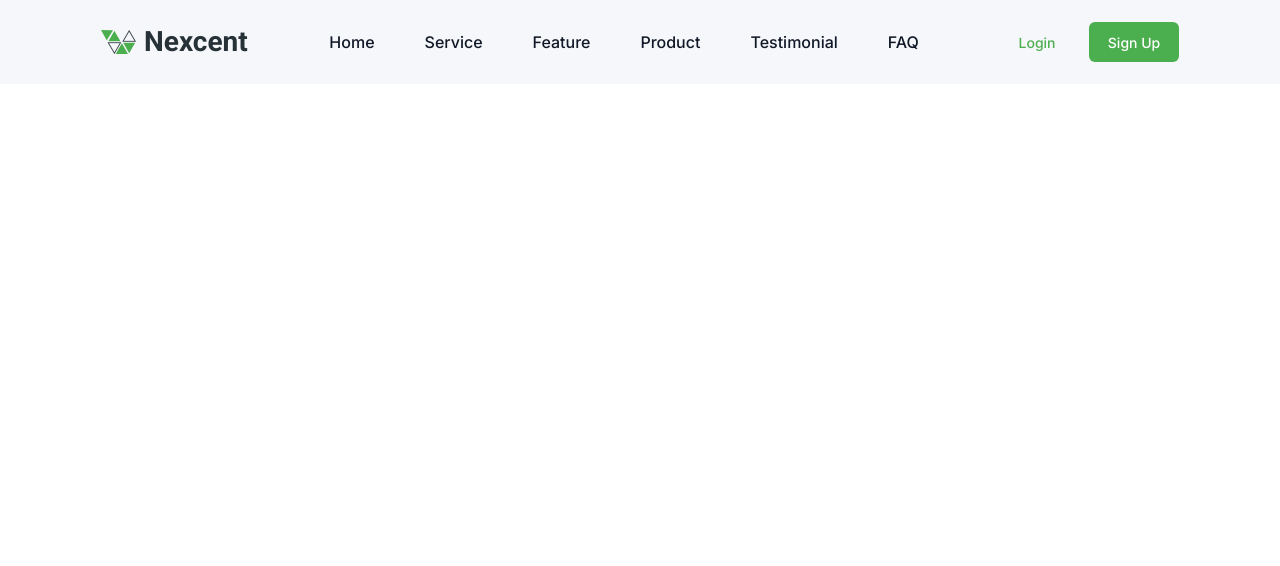
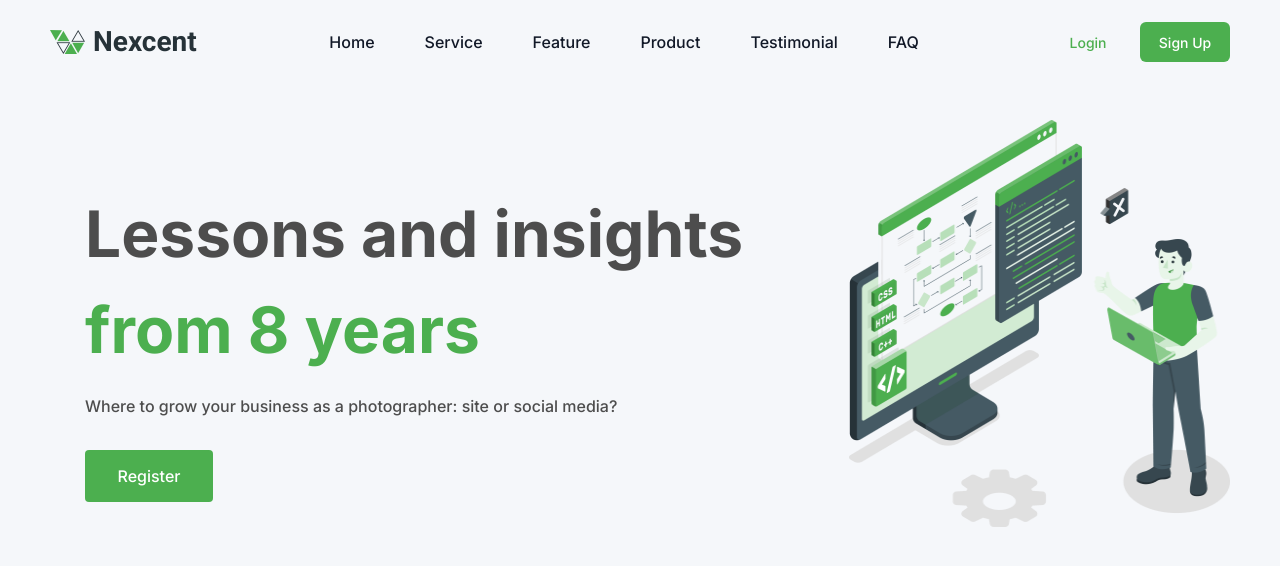
Before and after one commit to teksaglobalindonesia/next-wihope-2026, a Next.js app: page / in a window 1280 px wide. Shown: the top 566 px of the page. Built offline with nearby package versions, Linux system fonts and the light colour scheme.

Commit message:
1. Menambahkan file "hero.tsx" pada folder components/custom untuk mendesign hero section.
2. Menambahkan file gambar illustration pada folder public.

3. Mengimport dan menampilkan hero section pada file page.tsx

4. sedikit mengubah hover pada button.

```diff
--- a/app/page.tsx
+++ b/app/page.tsx
@@ -1,5 +1,11 @@
-import Header from "../components/custom/header";
+import Header from '../components/custom/header';
+import Hero from '@/components/custom/hero';
 
 export default function Page() {
-  return <Header />;
+  return (
+    <>
+      <Header />;
+      <Hero />
+    </>
+  );
 }
--- a/components/Function/button.tsx
+++ b/components/Function/button.tsx
@@ -21,6 +21,7 @@ export default function Button({
       text-white
       font-medium
       font-inter
+      hover:bg-shade-shade_2
     `,
 
     Secondary: `
@@ -34,7 +35,7 @@ export default function Button({
 
     Tertiary: `
       text-brand-primary
-      hover:bg-neutral-silver
+      hover:bg-white
       font-medium
       font-inter
     `
--- a/components/custom/header.tsx
+++ b/components/custom/header.tsx
@@ -26,7 +26,7 @@ export default function Header() {
   };
 
   return (
-    <div className="fixed left-0 right-0 top-0 z-50 flex h-[84px] w-full items-center justify-between bg-neutral-silver px-[101px]">
+    <div className="fixed left-0 right-0 top-0 z-50 flex h-[84px] w-full items-center justify-between bg-neutral-silver px-[50px]">
       <div className="flex items-center gap-[8px]">
         <img src="/Icon.png" alt="Logo" className="h-[24px] w-[35px]" />
         <p className="text-[28px] font-semibold text-brand-secondary">
--- /dev/null
+++ b/components/custom/hero.tsx
@@ -0,0 +1,46 @@
+"use client";
+import { useState } from 'react';
+
+import Button from '../Function/button';
+
+export default function Hero() {
+  const [loadingButton, setLoadingButton] = useState<string | null>(null);
+
+  const handleButtonClick = (buttonName: string) => {
+    setLoadingButton(buttonName);
+
+    setTimeout(() => {
+      setLoadingButton(null);
+    }, 2000);
+  };
+
+  return (
+    <div className="flex h-[599px] w-full gap-[40px] bg-neutral-silver px-[50px] py-[96px] justify-center">
+      <div className="ml-[35px] mt-[65.5px] flex flex-col font-inter">
+        <p className="w-[724px] text-[64px] font-semibold text-neutral-d_grey">
+          Lessons and insights{' '}
+          <span className="text-brand-primary ">from 8 years</span>
+        </p>
+        <p className="mt-[16px] text-[16px] text-neutral-d_grey">
+          Where to grow your business as a photographer: site or social media?
+        </p>
+        <Button
+          variant="Primary"
+          className="mt-[32px] h-[52px] w-[128px] rounded-[4px]"
+          loading={loadingButton === 'sign up'}
+          disabled={loadingButton !== null && loadingButton !== 'sign up'}
+          onClick={() => handleButtonClick('sign up')}
+        >
+          Register
+        </Button>
+      </div>
+      <div>
+        <img
+          src="/Illustration.png"
+          alt="Illustration"
+          className="h-[407px] w-[391px]"
+        />
+      </div>
+    </div>
+  );
+}
```
Also changed, not shown: public/Illustration.png (added).
